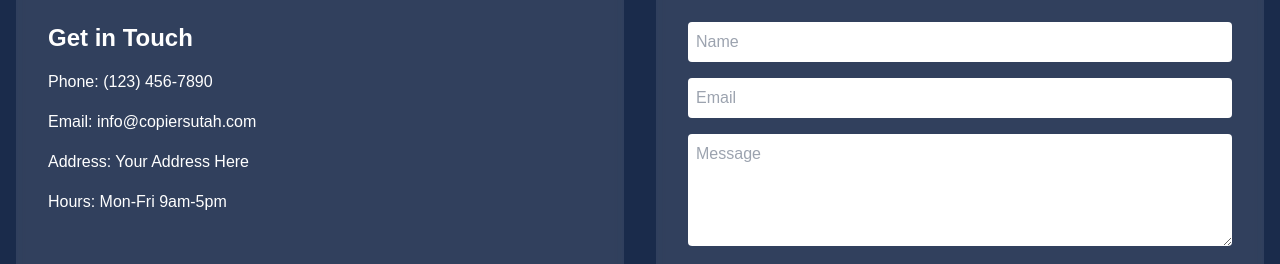
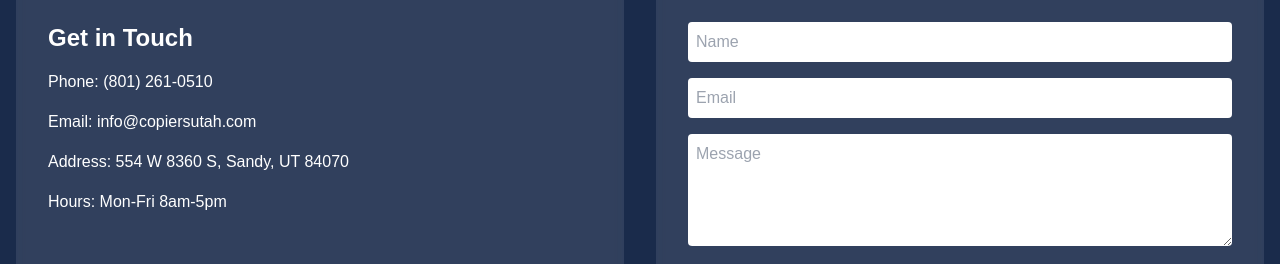
Before and after one commit to AlienServices/CopierStates, a Next.js app: page /contact in a window 1280 px wide. Shown: the part 162-426 px from the top of the page. Built offline with nearby package versions, Linux system fonts and the light colour scheme.

Commit message:
Update Contact page with accurate business contact details

```diff
--- a/app/contact/page.tsx
+++ b/app/contact/page.tsx
@@ -12,10 +12,10 @@ export default function Contact() {
           <div className="bg-white/10 backdrop-blur-sm rounded-lg p-8">
             <h2 className="text-2xl font-semibold text-white mb-4">Get in Touch</h2>
             <div className="space-y-4 text-white">
-              <p>Phone: (123) 456-7890</p>
+              <p>Phone: (801) 261-0510</p>
               <p>Email: info@copiersutah.com</p>
-              <p>Address: Your Address Here</p>
-              <p>Hours: Mon-Fri 9am-5pm</p>
+              <p>Address: 554 W 8360 S, Sandy, UT 84070</p>
+              <p>Hours: Mon-Fri 8am-5pm</p>
             </div>
           </div>
 
```
